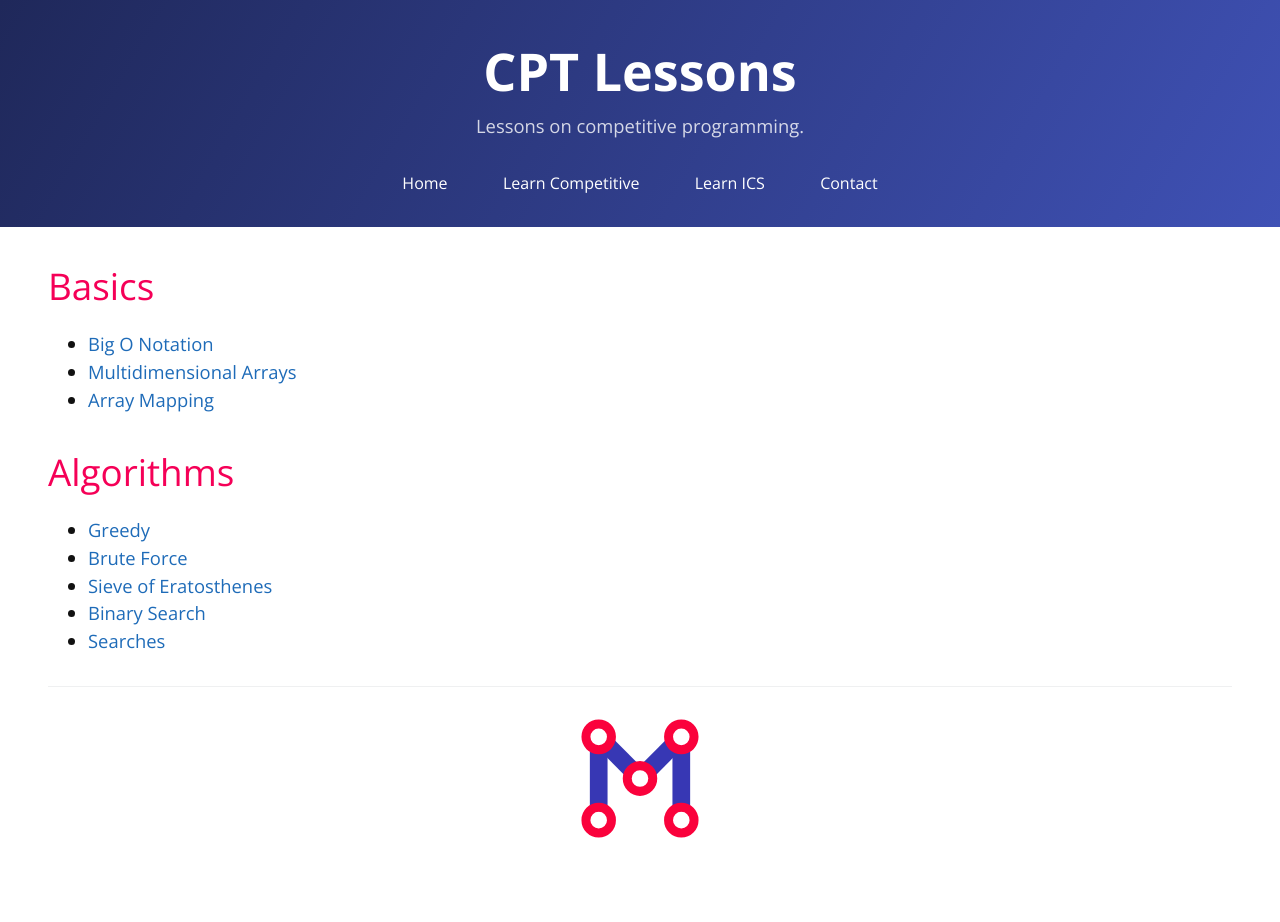
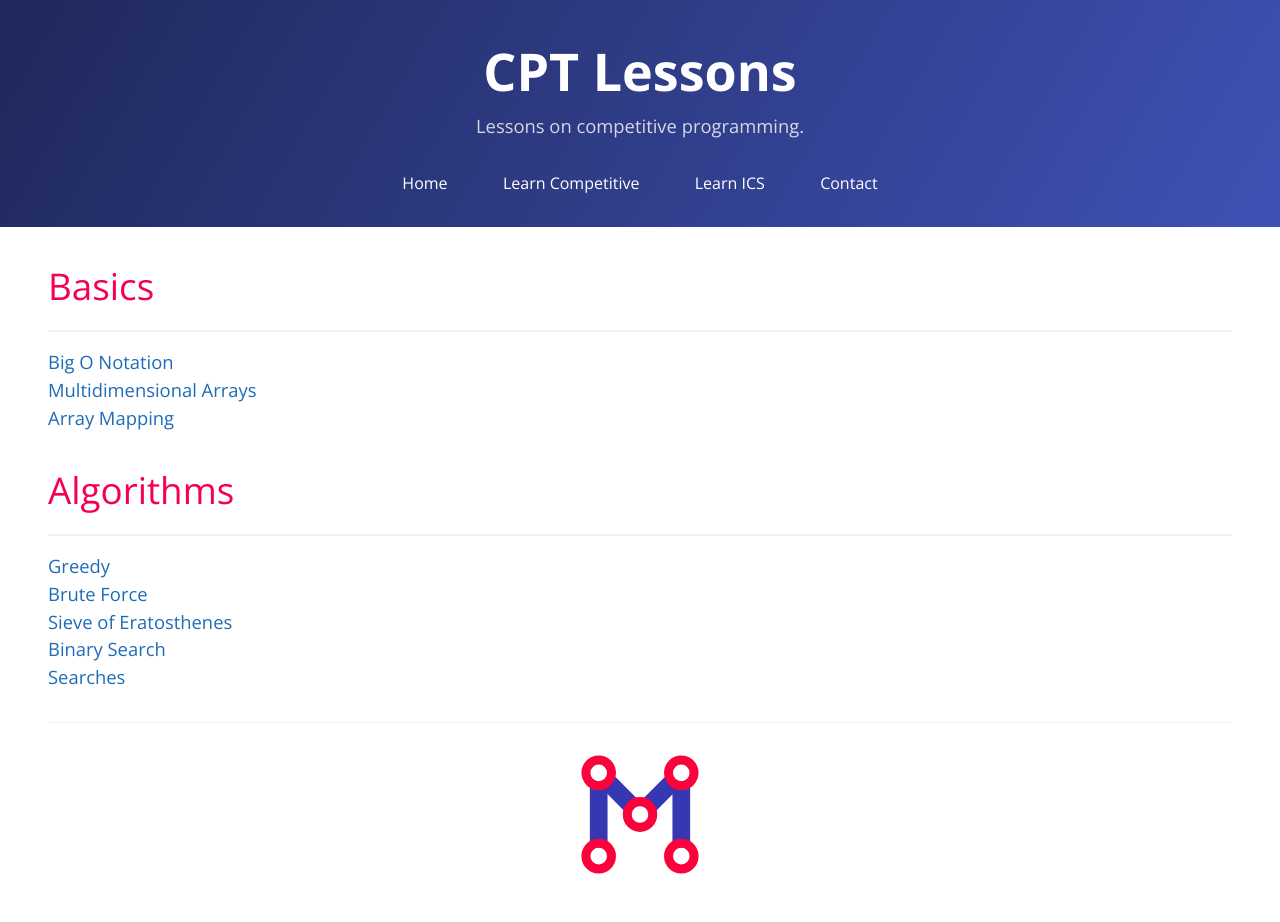
Before and after one commit to mcpt/mcpt.github.io, a Jekyll site: the page built from cpt-lessons.md, in a window 1280 px wide. Built offline with Jekyll 4.4.1, drawn with Linux system fonts in a browser that asks for light colours; before the commit the page ends 900 px from its top, so only the background shows below that.

Commit message:
Improve style of lesson listing pages.

```diff
--- a/cpt-lessons.md
+++ b/cpt-lessons.md
@@ -7,26 +7,30 @@ permalink: /cpt-lessons/
 
 {% assign units = site.cpt | group_by: 'category' %}
 <h1>Basics</h1>
-<ul>
+
+---
+
+<div>
 	{% for unit in units %}
 		{% if unit.name == "basics" %}
 			{% assign lessons = unit.items | sort: 'order' %}
 			{% for lesson in lessons %}
-				<li>
-					<a href="{{ lesson.url }}">{{ lesson.title }}</a>
-				</li>
+				<a href="{{ lesson.url }}">{{ lesson.title }}</a><br>
 			{% endfor %}
 		{% endif%}
-	{%endfor %}
-</ul>
+	{% endfor %}
+</div>
 <h1>Algorithms</h1>
-<ul>
+
+---
+
+<div>
 	{% for unit in units %}
 		{% if unit.name == "algorithms" %}
 			{% assign lessons = unit.items | sort: 'order' %}
 			{% for lesson in lessons %}
-				<li><a href="{{ lesson.url }}">{{ lesson.title }}</a></li>
+				<a href="{{ lesson.url }}">{{ lesson.title }}</a><br>
 			{% endfor %}
 		{% endif %}
 	{% endfor %}
-</ul>
+</div>
```
Also changed, not shown: ics-lessons.md (+8 -10 lines).
